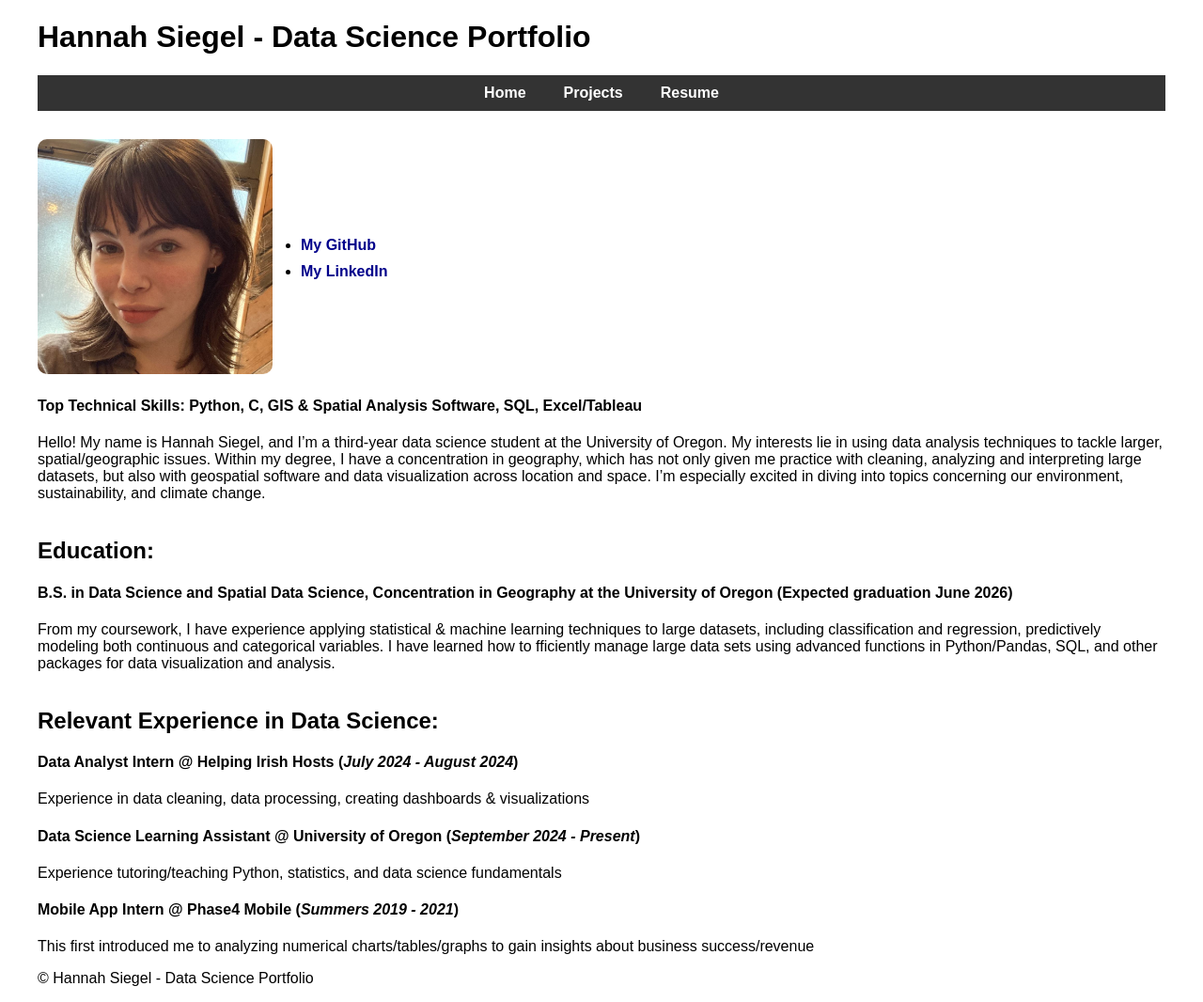
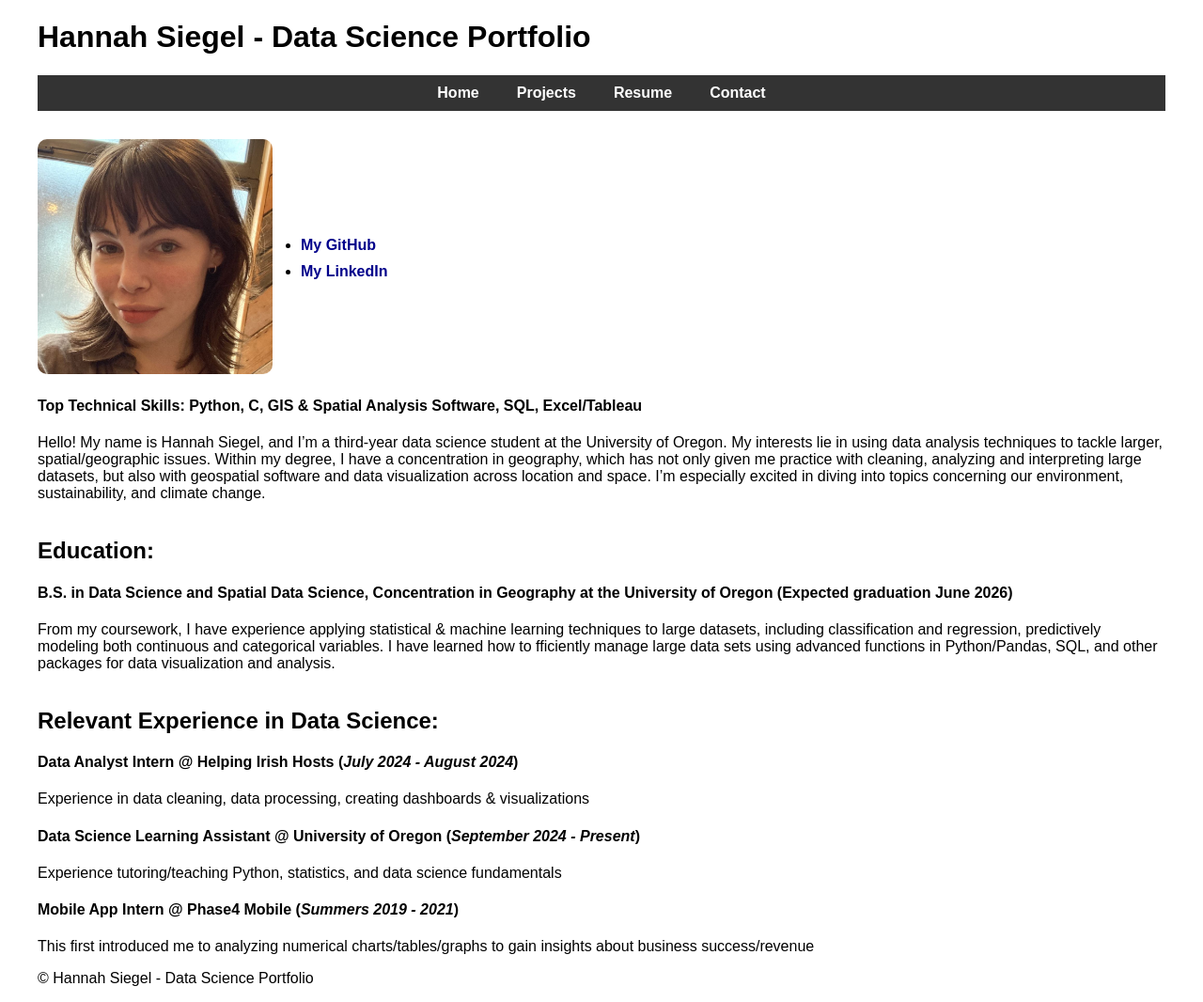
Before and after one commit to siegelhannah/portfolio, a Jekyll site: the page built from index.md, in a window 1280 px wide and 1066 px high. Shown: the whole window at 94% size. Built offline with Jekyll 4.4.1, drawn with Linux system fonts in a browser that asks for light colours.

Commit message:
Update default.html

```diff
--- a/_layouts/default.html
+++ b/_layouts/default.html
@@ -13,6 +13,7 @@
         <li><a href="{{ '/' | relative_url }}">Home</a></li>
         <li><a href="{{ '/projects/' | relative_url }}">Projects</a></li>
         <li><a href="{{ '/resume/' | relative_url }}">Resume</a></li>
+        <li><a href="{{ '/contact/' | relative_url }}">Contact</a></li>
       </ul>
     </nav>
   </header>
```
